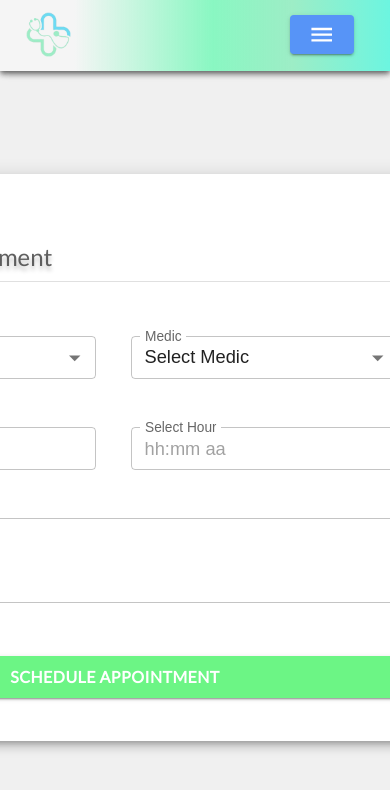
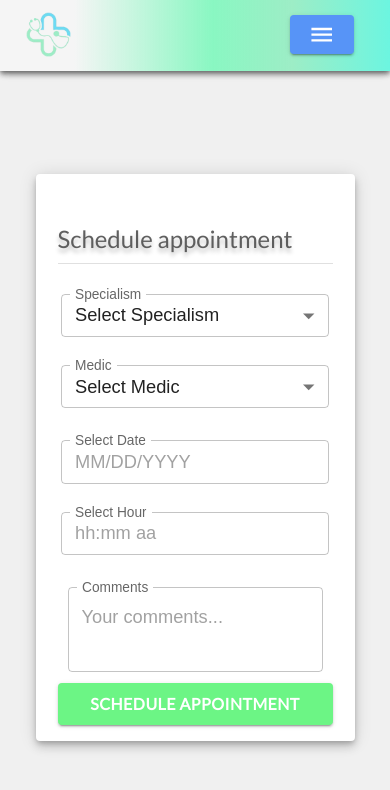
Before and after one commit to ivantrejoc/medicapp_frontend, a React (Vite) app: page /appointments/schedule in a window 390 px wide. Shown: the top 790 px of the page. Built offline with nearby package versions, Linux system fonts and the light colour scheme.

Commit message:
schedule form responsive

```diff
--- a/src/components/ScheduleForm/ScheduleForm.jsx
+++ b/src/components/ScheduleForm/ScheduleForm.jsx
@@ -14,7 +14,8 @@ const ScheduleForm = () => {
       elevation={6}
       sx={{
         display: "flex",
-        width: "39.9375rem",
+        width: { xs: "19.9375rem", md: "39.9375rem" },
+        marginLeft: { xs: "10rem", lg: "0rem" },
         height: "35.4375rem",
         flexDirection: "column",
         justifyContent: "center",
@@ -28,8 +29,8 @@ const ScheduleForm = () => {
         id="form"
         sx={{
           display: "flex",
-          width: "37.1875rem",
-          height: "29.0625rem",
+          width: { xs: "17.1875rem", md: "37.1875rem" },
+          height: { xs: "31.3125rem", md: "29.0625rem" },
           flexDirection: "column",
           alignItems: "flex-start",
           flexShrink: 0,
@@ -45,7 +46,7 @@ const ScheduleForm = () => {
             alignItems: "flex-start",
             alignSelf: "stretch",
             boxSizing: "border-box",
-            marginBottom: 3.5
+            marginBottom: { xs: 0.5, md: 3.5 }
           }}
         >
           <Box
@@ -65,7 +66,7 @@ const ScheduleForm = () => {
           id="inputs-wrapper"
           sx={{
             display: "flex",
-            height: "23.3rem",
+            height: { xs: "28.2rem", md: "23.3rem" },
             flexDirection: "column",
             alignItems: "flex-start",
             flexShrink: 0,
@@ -77,12 +78,13 @@ const ScheduleForm = () => {
             id="row-1"
             sx={{
               display: "flex",
+              flexDirection: { xs: "column", md: "row" },
               padding: "0.625rem",
               alignItems: "center",
-              gap: "2.1875rem",
+              gap: { xs: "1.75rem", md: "2.1875rem" },
               alignSelf: "stretch",
               boxSizing: "border-box",
-              marginBottom: 3.5
+              marginBottom: { xs: 1.5, md: 3.5 }
             }}
           >
             <TextField
@@ -147,12 +149,13 @@ const ScheduleForm = () => {
             id="row-2"
             sx={{
               display: "flex",
+              flexDirection: { xs: "column", md: "row" },
               padding: "0.625rem",
               alignItems: "center",
-              gap: "2.1875rem",
+              gap: { xs: "1.75rem", md: "2.1875rem" },
               alignSelf: "stretch",
               boxSizing: "border-box",
-              marginBottom: 3.5
+              marginBottom: { xs: 1.5, md: 3.5 }
             }}
           >
             <DatePicker
@@ -207,7 +210,7 @@ const ScheduleForm = () => {
               alignItems: "center",
               alignSelf: "stretch",
               boxSizing: "border-box",
-              marginBottom: 5.5
+              marginBottom: { xs: 0.25, md: 5.5 }
             }}
           >
             <TextField
```
